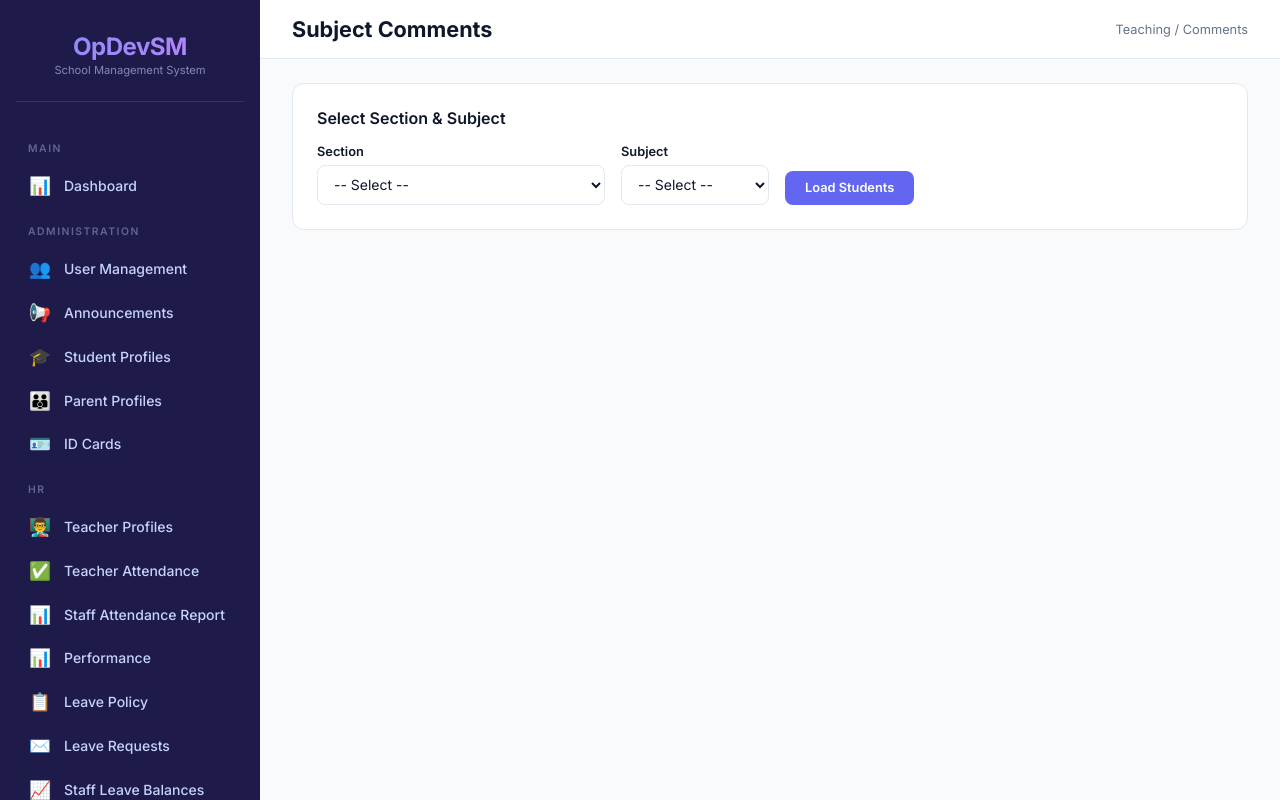
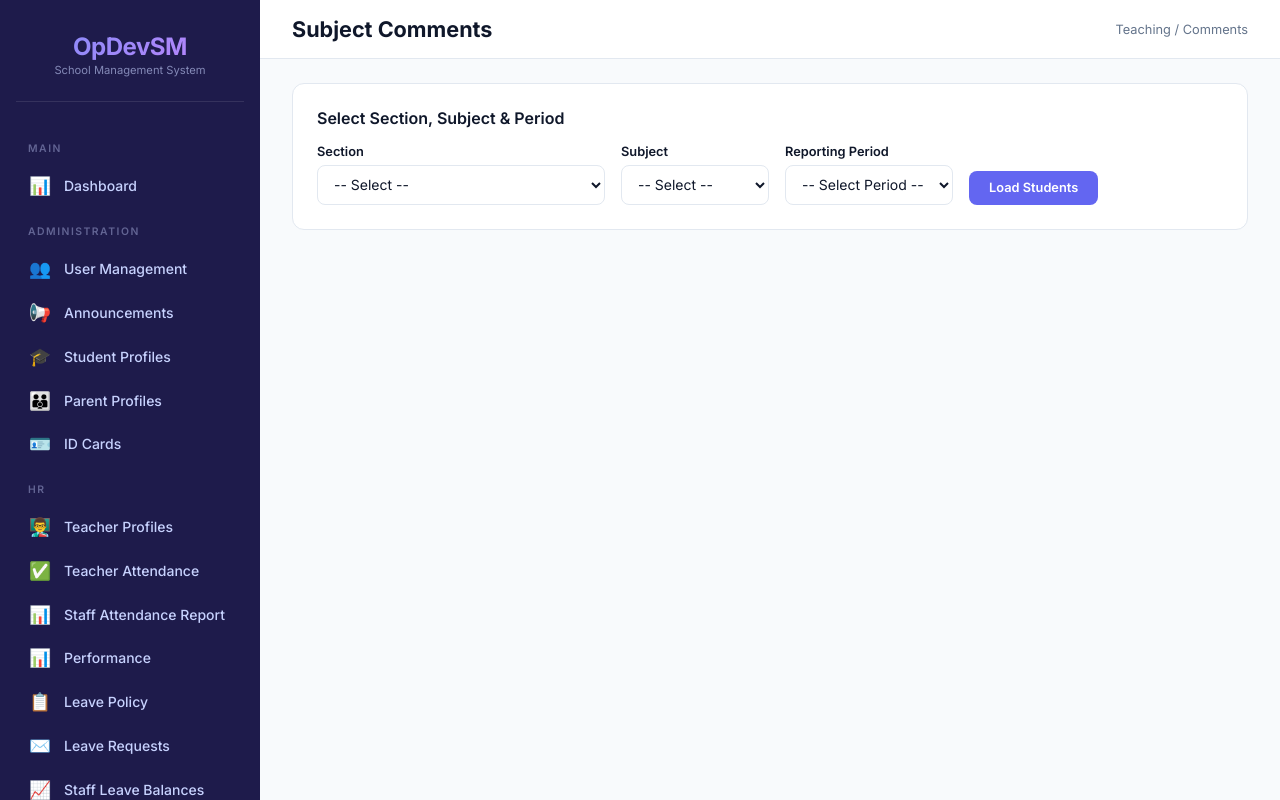
Before and after one commit to mazedcu/school-vercel, a Django app: page /subject_comments/ in a window 1280 px wide. Run offline with Django 5.2, Linux system fonts and the light colour scheme; a user stored in the database is signed in; tables that the repository leaves empty hold one stand-in row (values such as "Sample post").

Commit message:
Make student comments period-specific (per quarter/term)

```diff
--- a/exams/models.py
+++ b/exams/models.py
@@ -92,16 +92,18 @@ class SubjectComment(models.Model):
     subject = models.ForeignKey('academics.Subject', on_delete=models.CASCADE)
     section = models.ForeignKey('academics.Section', on_delete=models.CASCADE)
     academic_year = models.CharField(max_length=10)
+    period = models.ForeignKey('ReportPeriod', on_delete=models.CASCADE, null=True, blank=True, related_name='comments')
     comment = models.TextField(help_text="Teacher's remark for this student in this subject")
     commented_by = models.ForeignKey('accounts.User', on_delete=models.SET_NULL, null=True, related_name='comments_given')
 
     class Meta:
         constraints = [
-            models.UniqueConstraint(fields=['student', 'subject', 'section', 'academic_year'], name='unique_subject_comment')
+            models.UniqueConstraint(fields=['student', 'subject', 'section', 'academic_year', 'period'], name='unique_subject_comment_period')
         ]
 
     def __str__(self):
-        return f"Comment for {self.student.username} in {self.subject.name}"
+        period_label = self.period.label if self.period else 'Year'
+        return f"Comment for {self.student.username} in {self.subject.name} ({period_label})"
 
 
 # ─── PERIOD-BASED REPORTING ──────────────────────────────────────────────────
--- a/exams/views.py
+++ b/exams/views.py
@@ -287,9 +287,12 @@ def student_report(request, student_id=None):
         for subj in subjects:
             score = calculate_student_grade(student, subj, section)
             letter = get_letter_grade(score, grade_settings)
-            comment_obj = SubjectComment.objects.filter(
-                student=student, subject=subj, section=section, academic_year=section.academic_year
-            ).first()
+            # Fetch ALL period comments for this subject
+            period_comments = SubjectComment.objects.filter(
+                student=student, subject=subj, section=section, academic_year=section.academic_year,
+                period__isnull=False
+            ).select_related('period').order_by('period__sequence')
+            comments_list = [{'label': pc.period.label, 'comment': pc.comment} for pc in period_comments]
             grades.append({
                 'subject': subj,
                 'score': score,
@@ -297,7 +300,7 @@ def student_report(request, student_id=None):
                 'remark': letter['remark'],
                 'grade_point': letter['grade_point'],
                 'details': get_grade_details(student, subj, section),
-                'comment': comment_obj.comment if comment_obj else '',
+                'comments': comments_list,
             })
             overall_total += score
             subject_count += 1
@@ -357,41 +360,58 @@ def grade_settings_view(request):
 @login_required
 @role_required(User.Role.ADMIN, User.Role.TEACHER)
 def subject_comments_view(request):
-    """Teacher: add comments for students per subject."""
+    """Teacher: add comments for students per subject per period."""
 
     sections = Section.objects.all()
     subjects = Subject.objects.all()
     selected_section = None
     selected_subject = None
+    selected_period = None
+    available_periods = []
     students_comments = []
+
+    # Build period list when section is selected
+    section_id_param = request.GET.get('section') or request.POST.get('section_id')
+    if section_id_param:
+        sec = Section.objects.filter(id=section_id_param).first()
+        if sec:
+            config = AcademicPeriodConfig.objects.filter(academic_year=sec.academic_year).first()
+            if config:
+                available_periods = list(config.periods.order_by('sequence'))
 
     if request.method == 'POST':
         section_id = request.POST.get('section_id')
         subject_id = request.POST.get('subject_id')
+        period_id = request.POST.get('period_id')
         section = Section.objects.filter(id=section_id).first()
         subject = Subject.objects.filter(id=subject_id).first()
-        if section and subject:
+        period = ReportPeriod.objects.filter(id=period_id).first() if period_id else None
+        if section and subject and period:
             profiles = StudentProfile.objects.filter(section=section).select_related('user')
             for p in profiles:
                 comment_text = request.POST.get(f'comment_{p.user.id}', '').strip()
                 if comment_text:
                     SubjectComment.objects.update_or_create(
-                        student=p.user, subject=subject, section=section, academic_year=section.academic_year,
+                        student=p.user, subject=subject, section=section,
+                        academic_year=section.academic_year, period=period,
                         defaults={'comment': comment_text, 'commented_by': request.user}
                     )
-            messages.success(request, f"Comments saved for {subject.name} in {section}.")
-        url = reverse('subject_comments') + f'?section={section_id}&subject={subject_id}'
+            messages.success(request, f"Comments saved for {subject.name} — {period.label} in {section}.")
+        elif not period:
+            messages.error(request, "Please select a reporting period.")
+        url = reverse('subject_comments') + f'?section={section_id}&subject={subject_id}&period={period_id or ""}'
         return redirect(url)
 
-    if request.GET.get('section') and request.GET.get('subject'):
+    if request.GET.get('section') and request.GET.get('subject') and request.GET.get('period'):
         selected_section = Section.objects.filter(id=request.GET['section']).first()
         selected_subject = Subject.objects.filter(id=request.GET['subject']).first()
-        if selected_section and selected_subject:
+        selected_period = ReportPeriod.objects.filter(id=request.GET['period']).first()
+        if selected_section and selected_subject and selected_period:
             profiles = StudentProfile.objects.filter(section=selected_section).select_related('user')
             for p in profiles:
                 existing = SubjectComment.objects.filter(
                     student=p.user, subject=selected_subject, section=selected_section,
-                    academic_year=selected_section.academic_year
+                    academic_year=selected_section.academic_year, period=selected_period
                 ).first()
                 students_comments.append({
                     'user': p.user,
@@ -404,6 +424,8 @@ def subject_comments_view(request):
         'subjects': subjects,
         'selected_section': selected_section,
         'selected_subject': selected_subject,
+        'selected_period': selected_period,
+        'available_periods': available_periods,
         'students_comments': students_comments,
     }
     return render(request, 'dashboard/subject_comments.html', context)
@@ -865,7 +887,7 @@ def period_report(request, period_id, student_id):
             )
             letter = get_letter_grade(score, grade_settings)
             comment_obj = SubjectComment.objects.filter(
-                student=student, subject=subj, section=section, academic_year=section.academic_year
+                student=student, subject=subj, section=section, academic_year=section.academic_year, period=period
             ).first()
             grades.append({
                 'subject': subj,
--- a/templates/dashboard/subject_comments.html
+++ b/templates/dashboard/subject_comments.html
@@ -3,11 +3,11 @@
 {% block breadcrumb %}Teaching / Comments{% endblock %}
 {% block content %}
 <div class="card">
-    <div class="card-title">Select Section & Subject</div>
-    <form method="GET" style="display:flex;gap:1rem;align-items:flex-end;flex-wrap:wrap;">
+    <div class="card-title">Select Section, Subject & Period</div>
+    <form method="GET" style="display:flex;gap:1rem;align-items:flex-end;flex-wrap:wrap;" id="commentFilterForm">
         <div class="form-group" style="margin-bottom:0;">
             <label>Section</label>
-            <select name="section" class="form-control" required>
+            <select name="section" class="form-control" required id="sectionSelect" onchange="this.form.submit()">
                 <option value="">-- Select --</option>
                 {% for s in sections %}<option value="{{ s.id }}" {% if selected_section and s.id == selected_section.id %}selected{% endif %}>{{ s.class_group.name }} - {{ s.name }}</option>{% endfor %}
             </select>
@@ -19,17 +19,28 @@
                 {% for s in subjects %}<option value="{{ s.id }}" {% if selected_subject and s.id == selected_subject.id %}selected{% endif %}>{{ s.name }}</option>{% endfor %}
             </select>
         </div>
+        <div class="form-group" style="margin-bottom:0;">
+            <label>Reporting Period</label>
+            <select name="period" class="form-control" required>
+                <option value="">-- Select Period --</option>
+                {% for p in available_periods %}<option value="{{ p.id }}" {% if selected_period and p.id == selected_period.id %}selected{% endif %}>{{ p.label }}</option>{% endfor %}
+            </select>
+            {% if not available_periods and selected_section %}
+            <div style="font-size:0.7rem;color:var(--danger);margin-top:0.25rem;">No period config found for this section's academic year.</div>
+            {% endif %}
+        </div>
         <button type="submit" class="btn btn-primary">Load Students</button>
     </form>
 </div>
 
 {% if students_comments %}
 <div class="card">
-    <div class="card-title">Write Comments — {{ selected_subject.name }} ({{ selected_section }})</div>
+    <div class="card-title">Write Comments — {{ selected_subject.name }} · {{ selected_period.label }} ({{ selected_section }})</div>
     <form method="POST">
         {% csrf_token %}
         <input type="hidden" name="section_id" value="{{ selected_section.id }}">
         <input type="hidden" name="subject_id" value="{{ selected_subject.id }}">
+        <input type="hidden" name="period_id" value="{{ selected_period.id }}">
         <table>
             <thead><tr><th style="width:60px;">Roll</th><th style="width:150px;">Student</th><th>Comment</th></tr></thead>
             <tbody>
```
Also changed, not shown: templates/dashboard/report_card_print.html (+7 -1 lines), templates/dashboard/student_report.html (+8 -2 lines), exams/migrations/0007_remove_subjectcomment_unique_subject_comment_and_more.py (added), 1 other file.
